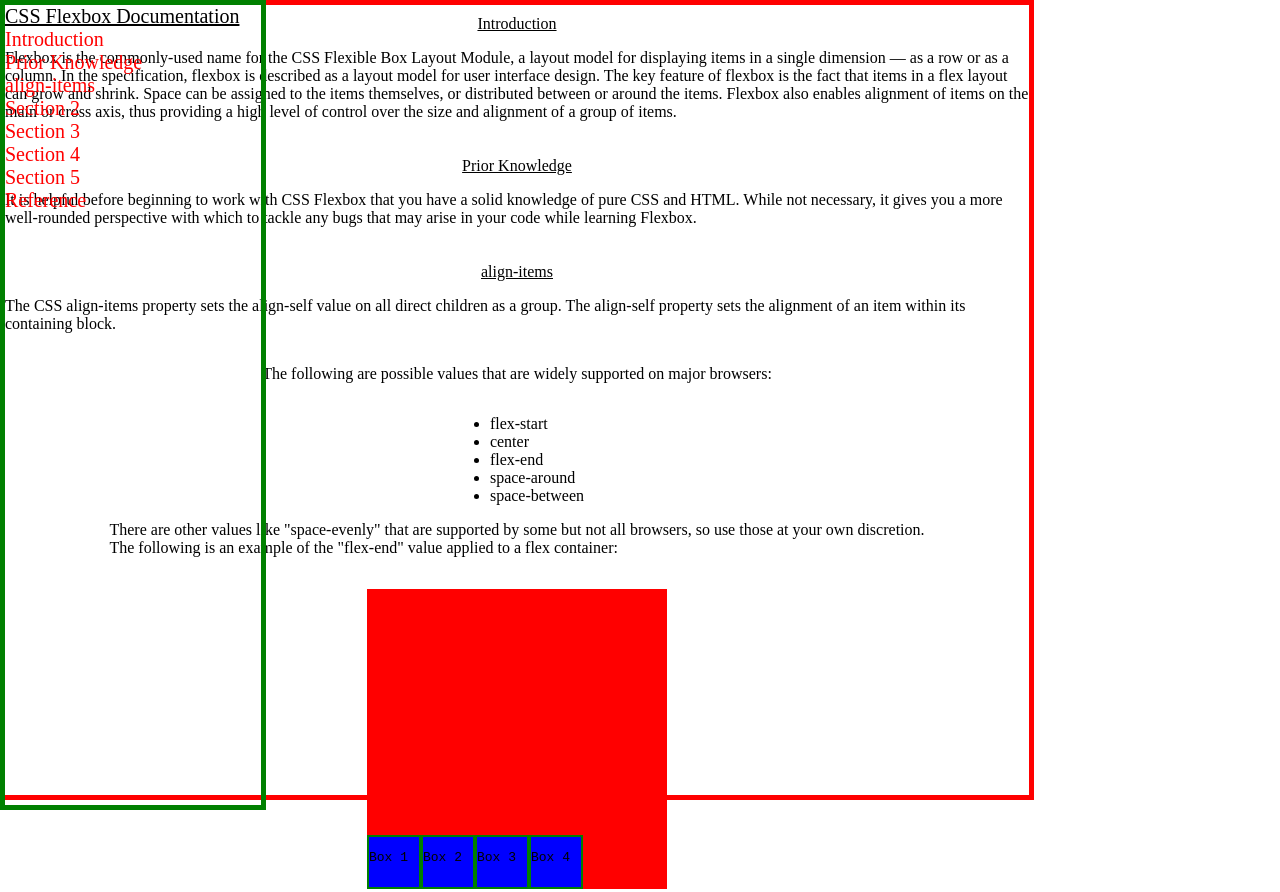
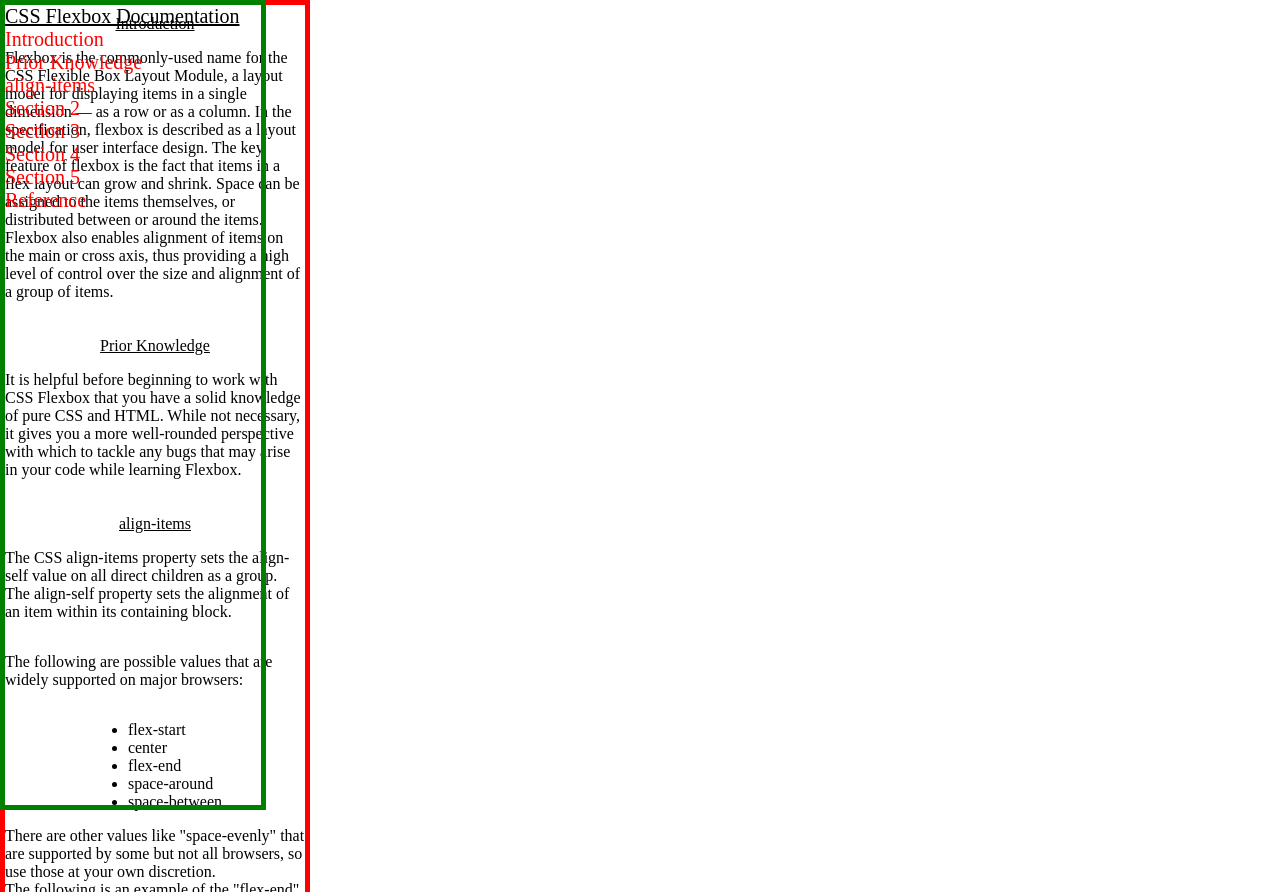
Before and after one commit to steven-the-qa/documentation, a plain HTML site: page index.html in a window 1280 px wide. Shown: the top 892 px of the page. Drawn offline with Linux system fonts and the light colour scheme.

Commit message:
Update styles.css

```diff
--- a/styles.css
+++ b/styles.css
@@ -6,7 +6,9 @@
  }
 }
 body {
- display: flex;
+ display: grid;
+ grid-template-rows: auto;
+ grid-template-columns: 1fr 4fr;
  margin: 0 auto;
  width: 100vw;
  justify-content: flex-start;
@@ -24,7 +26,7 @@ body {
 }
 #main-doc {
  border: 5px solid red;
- width: 80%;
+ justify-self: end;
  display: flex;
  flex-direction: column;
  justify-content: flex-start;
```
